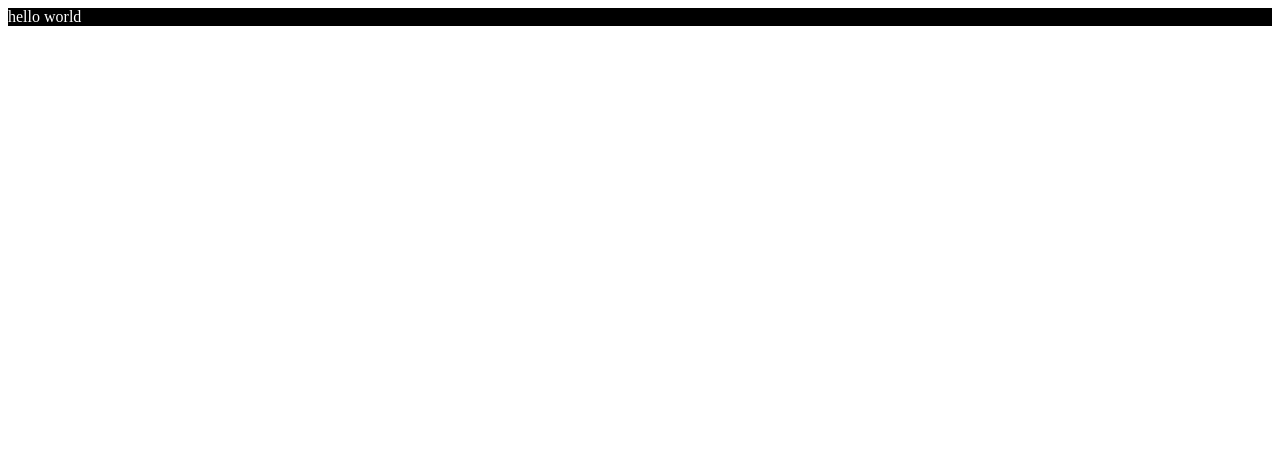
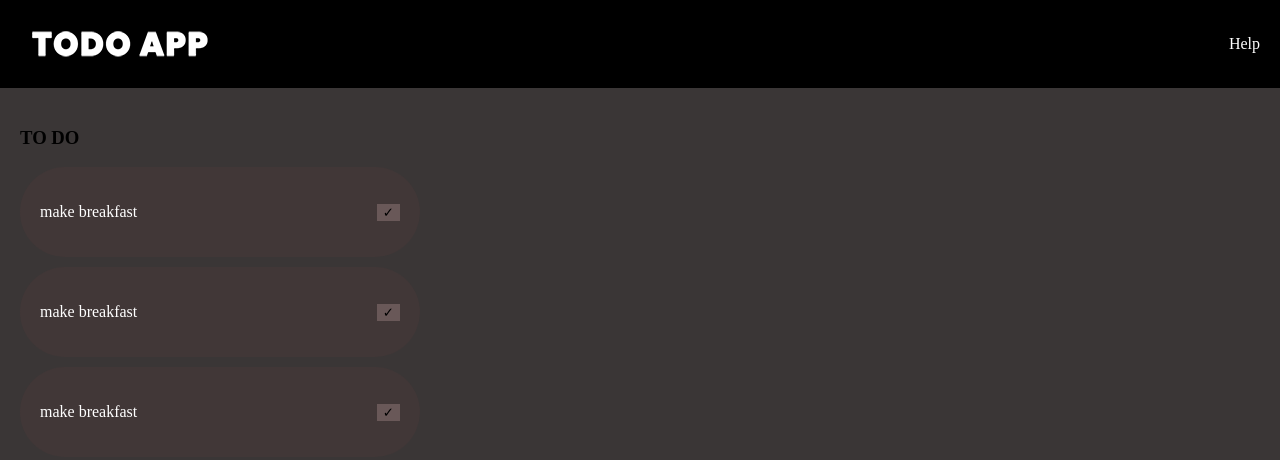
Before and after one commit to renot51/To-do-app, a React (Create React App) app: page / in a window 1280 px wide. Shown: the top 460 px of the page. Built offline with nearby package versions, Linux system fonts and the light colour scheme; the HTML template or start-up script is replaced by a standard one.

Commit message:
components and basic css structure

```diff
--- a/src/App.js
+++ /dev/null
@@ -1,10 +0,0 @@
-import React from "react";
-import "./App.scss";
-
-function App() {
-  let steve = "hello world";
-
-  return <div className="steve">{steve}</div>; // returns is the render
-}
-
-export default App;
--- a/src/App.scss
+++ /dev/null
@@ -1,4 +0,0 @@
-.steve {
-  background-color: black;
-  color: white;
-}
--- /dev/null
+++ b/src/components/App.js
@@ -0,0 +1,15 @@
+import React from "react";
+import "../css/App.scss";
+import Navigation from "./Navigation";
+import ToDosContainer from "./ToDosContainer";
+
+function App() {
+  return (
+    <div className="app">
+      <Navigation></Navigation>
+      <ToDosContainer></ToDosContainer>
+    </div>
+  ); // returns is the render
+}
+
+export default App;
--- /dev/null
+++ b/src/components/Navigation.js
@@ -0,0 +1,15 @@
+import React from "react";
+import "../css/App.scss";
+import logo from "../images/image.png";
+
+function Navigation() {
+  return (
+    //its called jsx here!
+    <div className="navigation">
+      <img src={logo} alt="logo" />
+      <a>Help</a>
+    </div>
+  );
+}
+
+export default Navigation;
--- /dev/null
+++ b/src/components/ToDosContainer.js
@@ -0,0 +1,26 @@
+import React from "react";
+
+function ToDosContainer() {
+  return (
+    <div className="toDosContainer">
+      <div className="form"></div>
+      <div className="list">
+        <h3>TO DO</h3>
+        <div className="item">
+          <p>make breakfast</p>
+          <button>&#10003;</button>
+        </div>
+        <div className="item">
+          <p>make breakfast</p>
+          <button>&#10003;</button>
+        </div>
+        <div className="item">
+          <p>make breakfast</p>
+          <button>&#10003;</button>
+        </div>
+      </div>
+    </div>
+  ); // returns is the render
+}
+
+export default ToDosContainer;
--- /dev/null
+++ b/src/css/App.scss
@@ -0,0 +1,41 @@
+$bgColor: rgb(58, 54, 54);
+$bgNav: black;
+$bgItem: rgb(105, 88, 88);
+body {
+  margin: 0;
+  background-color: $bgColor;
+  .navigation {
+    background-color: $bgNav;
+    color: white;
+    display: flex;
+    flex-direction: row;
+    flex-wrap: nowrap;
+    justify-content: space-between;
+    align-items: center;
+    padding: 20px;
+  }
+  .toDosContainer {
+    padding: 20px;
+
+    width: 400px;
+
+    .list {
+      .item {
+        background-color: rgb(65, 55, 55);
+        margin: 10px 0;
+        display: flex;
+        flex-direction: row;
+        flex-wrap: nowrap;
+        justify-content: space-between;
+        align-items: center;
+        padding: 20px;
+        border-radius: 50px;
+        color: white;
+        button {
+          border: 0;
+          background-color: $bgItem;
+        }
+      }
+    }
+  }
+}
--- a/src/index.js
+++ b/src/index.js
@@ -1,6 +1,6 @@
 import React from "react";
 import ReactDOM from "react-dom";
-import App from "./App";
+import App from "./components/App";
 import * as serviceWorker from "./serviceWorker";
 
 ReactDOM.render(<App />, document.getElementById("root"));
```
Also changed, not shown: src/components/ToDonesContainer.js (added), src/images/image.png (added).
